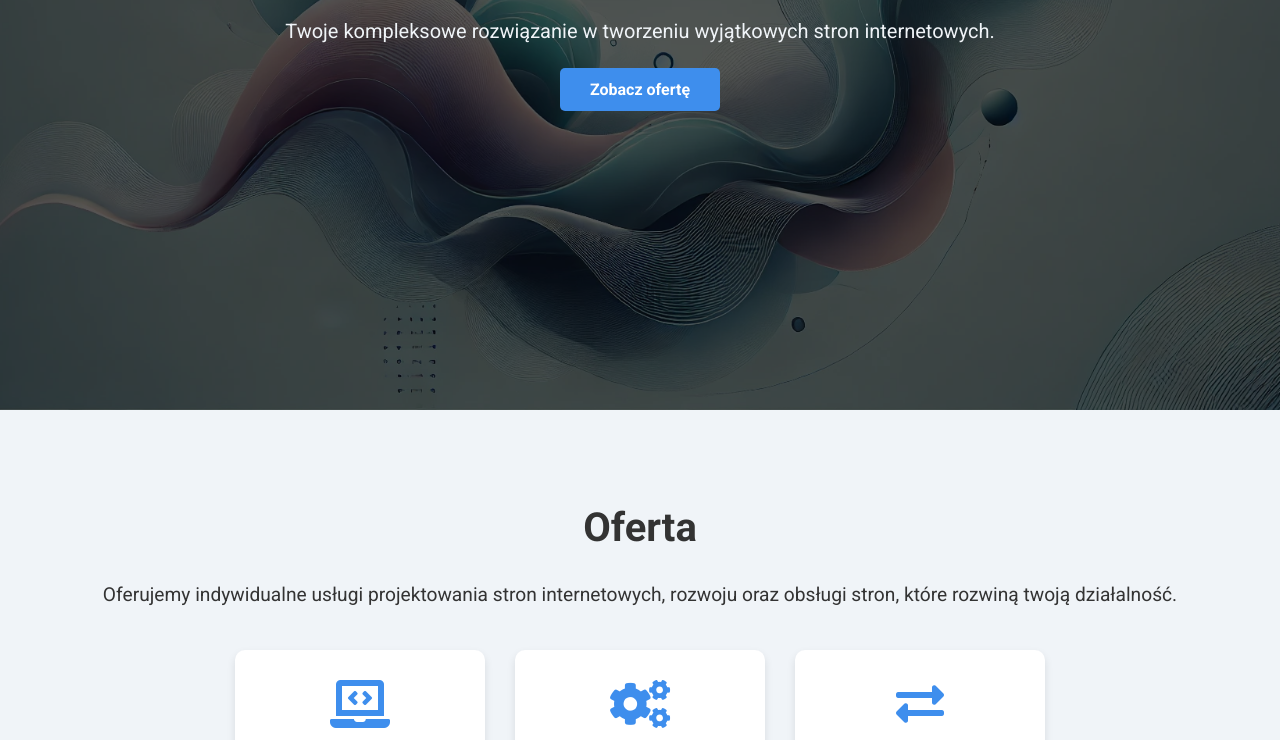
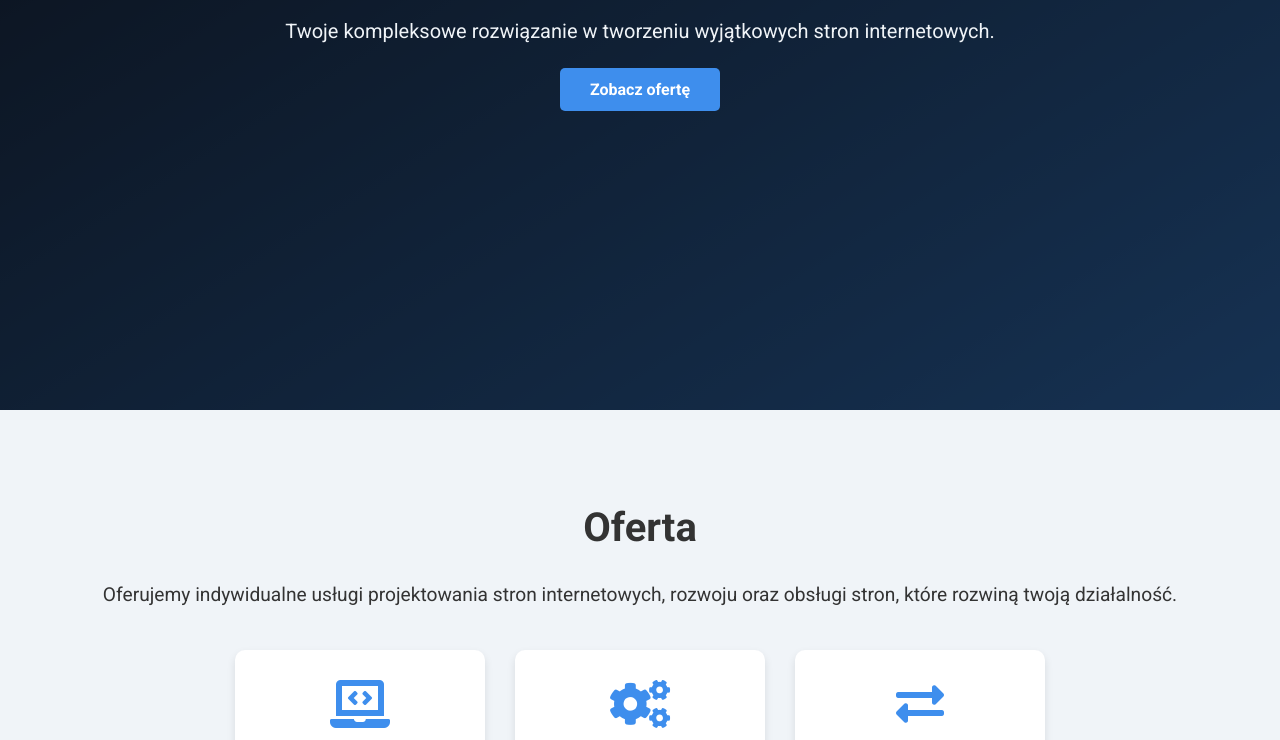
Before and after one commit to kpec-business/kpstrony, a plain HTML site: page index.html in a window 1280 px wide. Shown: the part 390-1130 px from the top of the page. Drawn offline with nearby package versions, Linux system fonts and the light colour scheme.

Commit message:
Update styles.css

```diff
--- a/styles.css
+++ b/styles.css
@@ -56,8 +56,7 @@ nav {
 
 /* Hero Section */
 .hero {
-  background: url('zdjbg.jpg') no-repeat center center;
-  background-size: cover;
+  background: linear-gradient(to bottom right, #1B263B, #3E8EED);
   height: 100vh;
   display: flex;
   justify-content: center;
```
